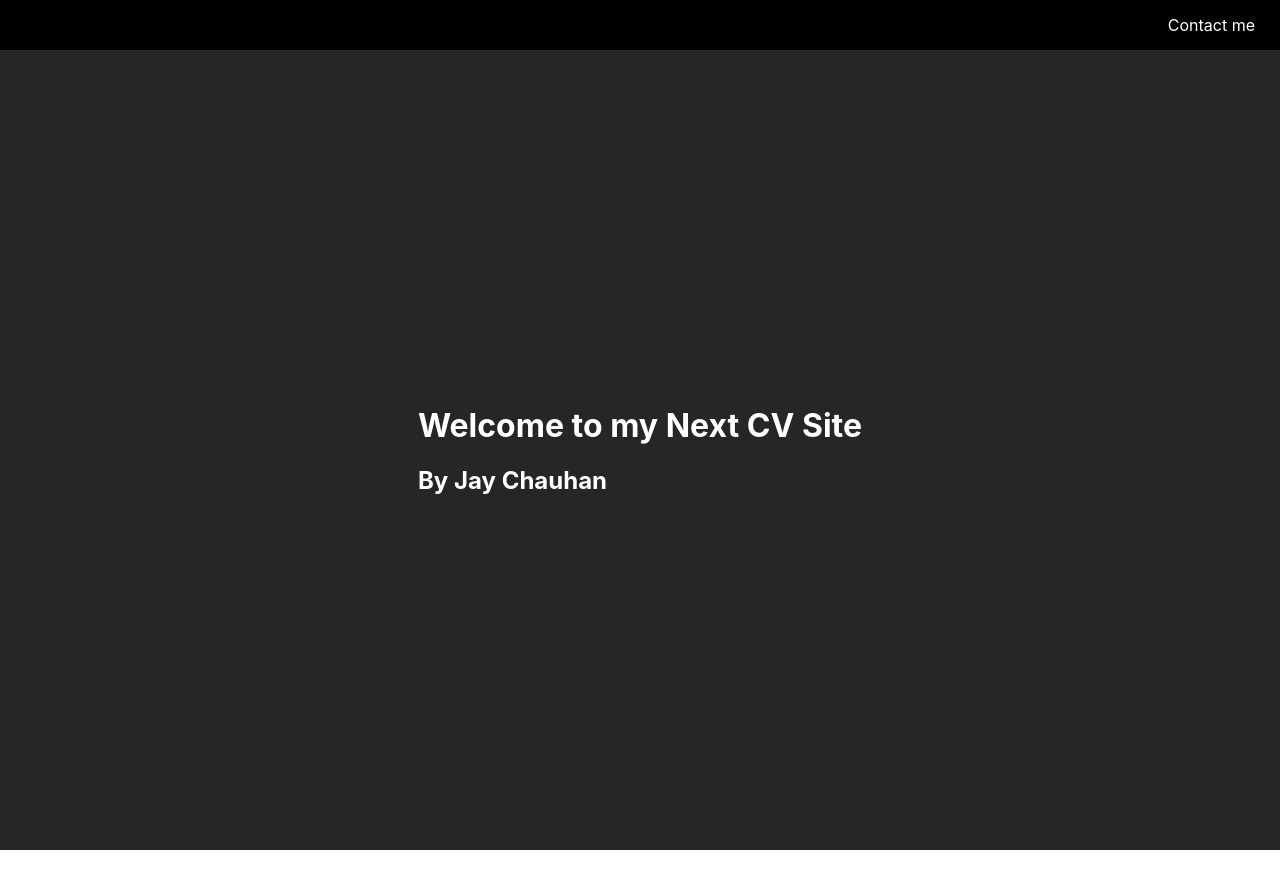
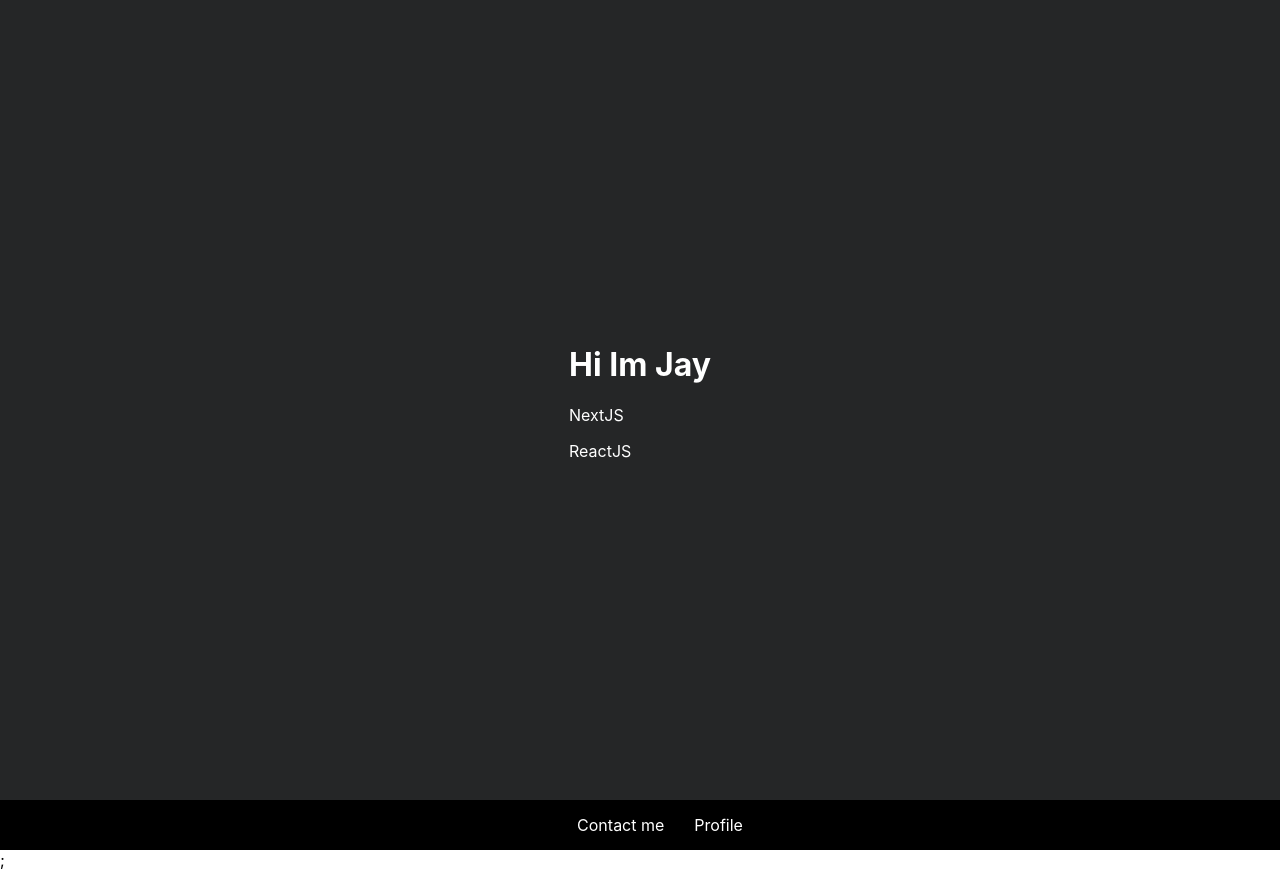
Before and after one commit to Normalguy7/jaychauhan, a Next.js app: page / in a window 1280 px wide. Built offline with nearby package versions, Linux system fonts and the light colour scheme.

Commit message:
changes to nav and minor updates

```diff
--- a/Components/Layout.js
+++ b/Components/Layout.js
@@ -4,10 +4,10 @@ import Nav from "../Components/Nav";
 const Layout = ({ children }) => {
   return (
     <>
-      <Nav />
       <div className={styles.container}>
         <main className={styles.main}>{children}</main>
       </div>
+      <Nav />;
     </>
   );
 };
--- a/Components/Nav.js
+++ b/Components/Nav.js
@@ -7,6 +7,7 @@ const Nav = () => {
       <ul>
         <li>
           <Link href="/">Contact me</Link>
+          <Link href="/">Profile</Link>
         </li>
       </ul>
     </nav>
--- a/pages/index.js
+++ b/pages/index.js
@@ -11,8 +11,9 @@ export default function Home() {
         <title>Jay Chauhan</title>
         <meta name="resume" content="web cv" />
       </Head>
-      <h1>Welcome to my Next CV Site</h1>
-      <h2>By Jay Chauhan</h2>
+      <h1>Hi Im Jay</h1>
+      <p>NextJS</p>
+      <p>ReactJS</p>
     </div>
   );
 }
--- a/styles/nav.module.scss
+++ b/styles/nav.module.scss
@@ -5,7 +5,7 @@
   color: #fff;
   display: flex;
   align-items: center;
-  justify-content: flex-end;
+  justify-content: center;
 }
 
 .nav ul {
```
